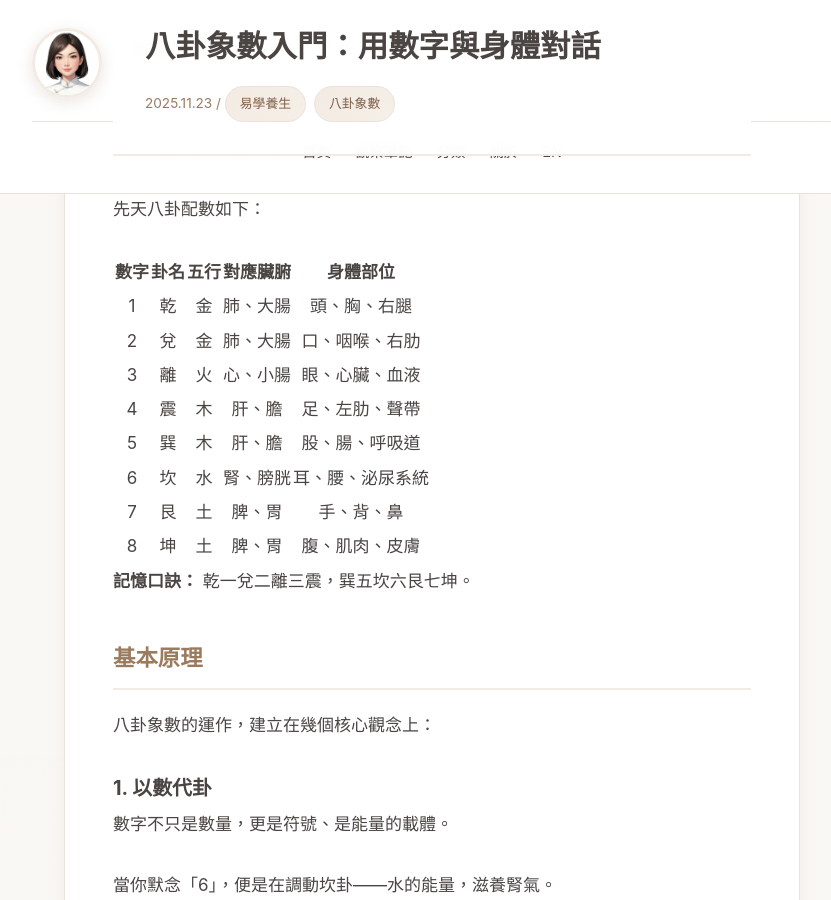
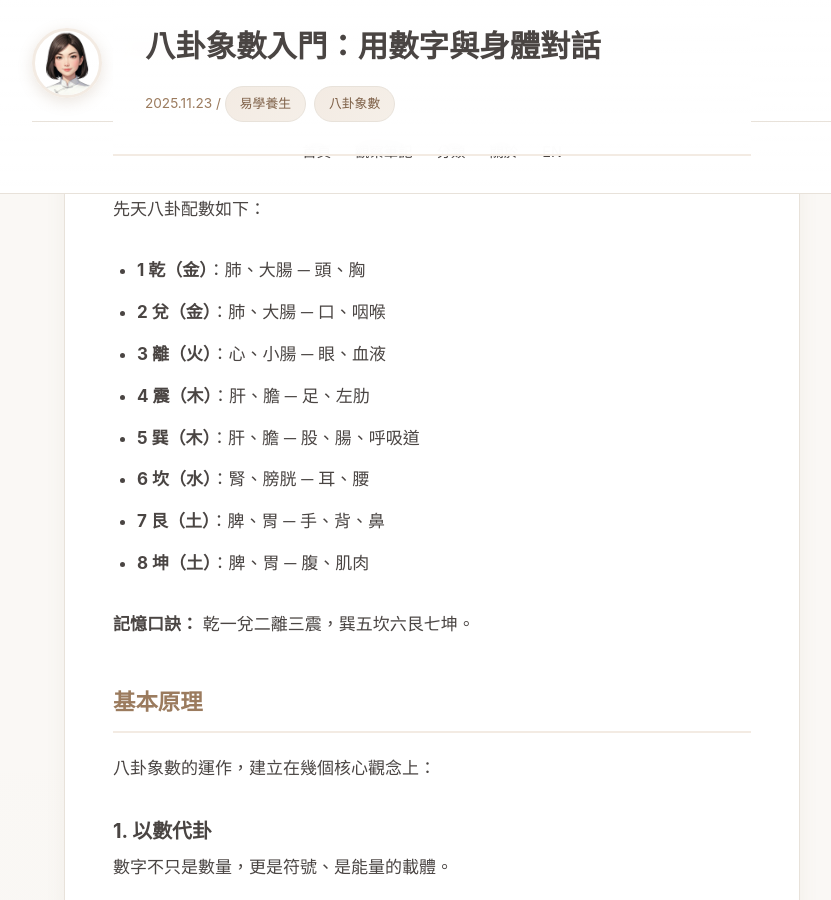
Before and after one commit to hathor-hua/helen, a Jekyll site: the page built from _posts/2025-11-23-bagua-numerology-guide.md, in a window 1280 px wide and 900 px high, scrolled down 851 px. Shown: the whole window, without its empty margins (208-1039 px from the left). Built offline with Jekyll 4.4.1, drawn with Linux system fonts in a browser that asks for light colours; comment, search, counter and statistics services are not loaded.

Commit message:
Fix table layout by converting to list format
Replace markdown table with bullet list for better mobile/responsive display

```diff
--- a/_posts/2025-11-23-bagua-numerology-guide.md
+++ b/_posts/2025-11-23-bagua-numerology-guide.md
@@ -23,16 +23,14 @@ description: "八卦象數是一套源自《易經》的養生法門，透過默
 
 先天八卦配數如下：
 
-| 數字 | 卦名 | 五行 | 對應臟腑 | 身體部位 |
-|:---:|:---:|:---:|:---:|:---:|
-| 1 | 乾 | 金 | 肺、大腸 | 頭、胸、右腿 |
-| 2 | 兌 | 金 | 肺、大腸 | 口、咽喉、右肋 |
-| 3 | 離 | 火 | 心、小腸 | 眼、心臟、血液 |
-| 4 | 震 | 木 | 肝、膽 | 足、左肋、聲帶 |
-| 5 | 巽 | 木 | 肝、膽 | 股、腸、呼吸道 |
-| 6 | 坎 | 水 | 腎、膀胱 | 耳、腰、泌尿系統 |
-| 7 | 艮 | 土 | 脾、胃 | 手、背、鼻 |
-| 8 | 坤 | 土 | 脾、胃 | 腹、肌肉、皮膚 |
+- **1 乾（金）**：肺、大腸 ─ 頭、胸
+- **2 兌（金）**：肺、大腸 ─ 口、咽喉
+- **3 離（火）**：心、小腸 ─ 眼、血液
+- **4 震（木）**：肝、膽 ─ 足、左肋
+- **5 巽（木）**：肝、膽 ─ 股、腸、呼吸道
+- **6 坎（水）**：腎、膀胱 ─ 耳、腰
+- **7 艮（土）**：脾、胃 ─ 手、背、鼻
+- **8 坤（土）**：脾、胃 ─ 腹、肌肉
 
 **記憶口訣：** 乾一兌二離三震，巽五坎六艮七坤。
 
```
